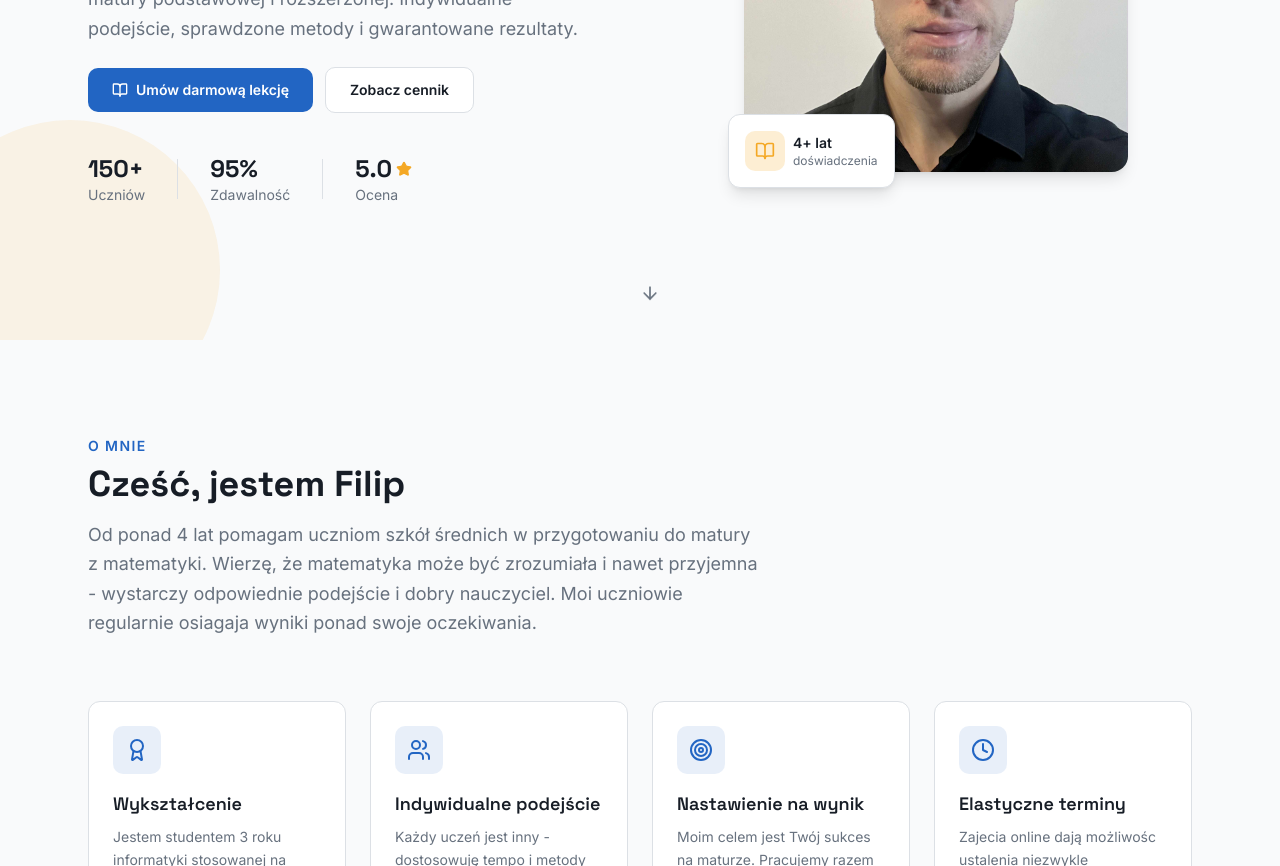
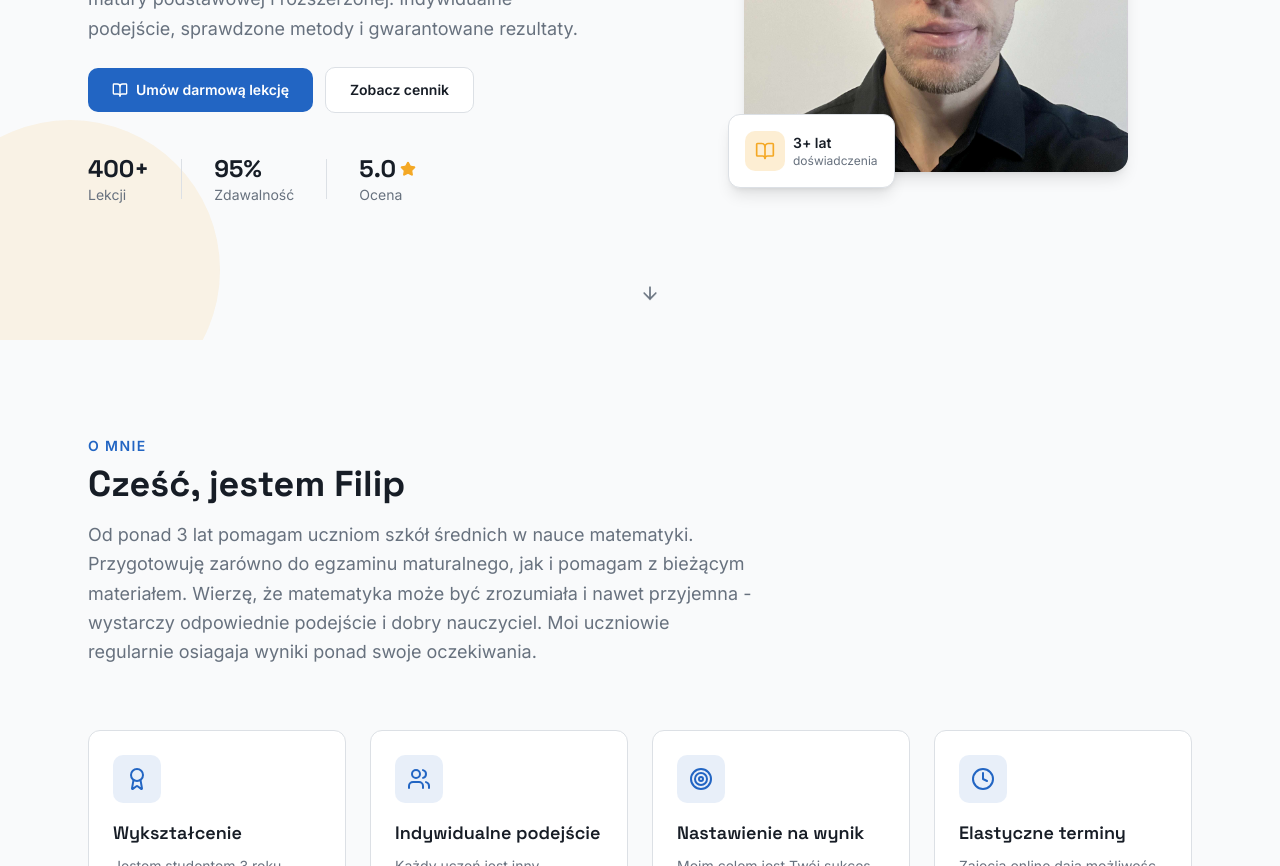
Before and after one commit to kurliko/math, a Next.js app: page / in a window 1280 px wide. Shown: the part 460-1326 px from the top of the page. Built offline with nearby package versions, Linux system fonts and the light colour scheme.

Commit message:
zmiany w about

```diff
--- a/components/about.tsx
+++ b/components/about.tsx
@@ -36,8 +36,9 @@ export function About() {
             Cześć, jestem Filip
           </h2>
           <p className="mt-4 text-lg leading-relaxed text-muted-foreground">
-            Od ponad 4 lat pomagam uczniom szkół średnich w przygotowaniu do
-            matury z matematyki. Wierzę, że matematyka może być zrozumiała
+            Od ponad 3 lat pomagam uczniom szkół średnich w nauce matematyki. Przygotowuję zarówno do egzaminu maturalnego,
+            jak i pomagam z bieżącym materiałem.
+            Wierzę, że matematyka może być zrozumiała
             i nawet przyjemna - wystarczy odpowiednie podejście i dobry
             nauczyciel. Moi uczniowie regularnie osiagaja wyniki ponad swoje
             oczekiwania.
--- a/components/hero.tsx
+++ b/components/hero.tsx
@@ -46,8 +46,8 @@ export function Hero() {
           {/* Stats */}
           <div className="mt-4 flex items-center gap-8">
             <div className="flex flex-col">
-              <span className="font-display text-2xl font-bold text-foreground">150+</span>
-              <span className="text-sm text-muted-foreground">Uczniów</span>
+              <span className="font-display text-2xl font-bold text-foreground">400+</span>
+              <span className="text-sm text-muted-foreground">Lekcji</span>
             </div>
             <div className="h-10 w-px bg-border" />
             <div className="flex flex-col">
@@ -83,7 +83,7 @@ export function Hero() {
                   <BookOpen className="h-5 w-5 text-accent" />
                 </div>
                 <div>
-                  <p className="text-sm font-semibold text-foreground">4+ lat</p>
+                  <p className="text-sm font-semibold text-foreground">3+ lat</p>
                   <p className="text-xs text-muted-foreground">doświadczenia</p>
                 </div>
               </div>
```
